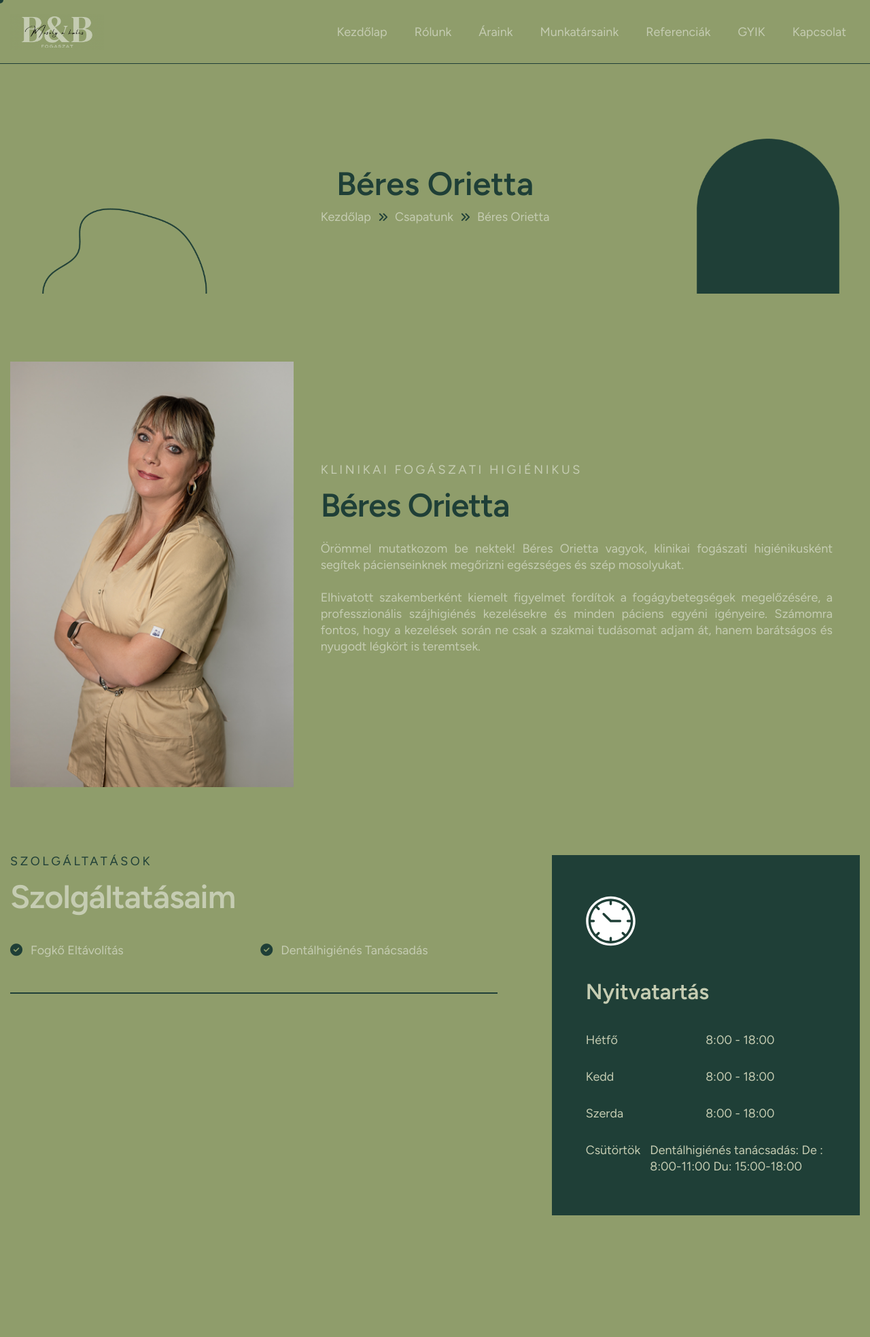
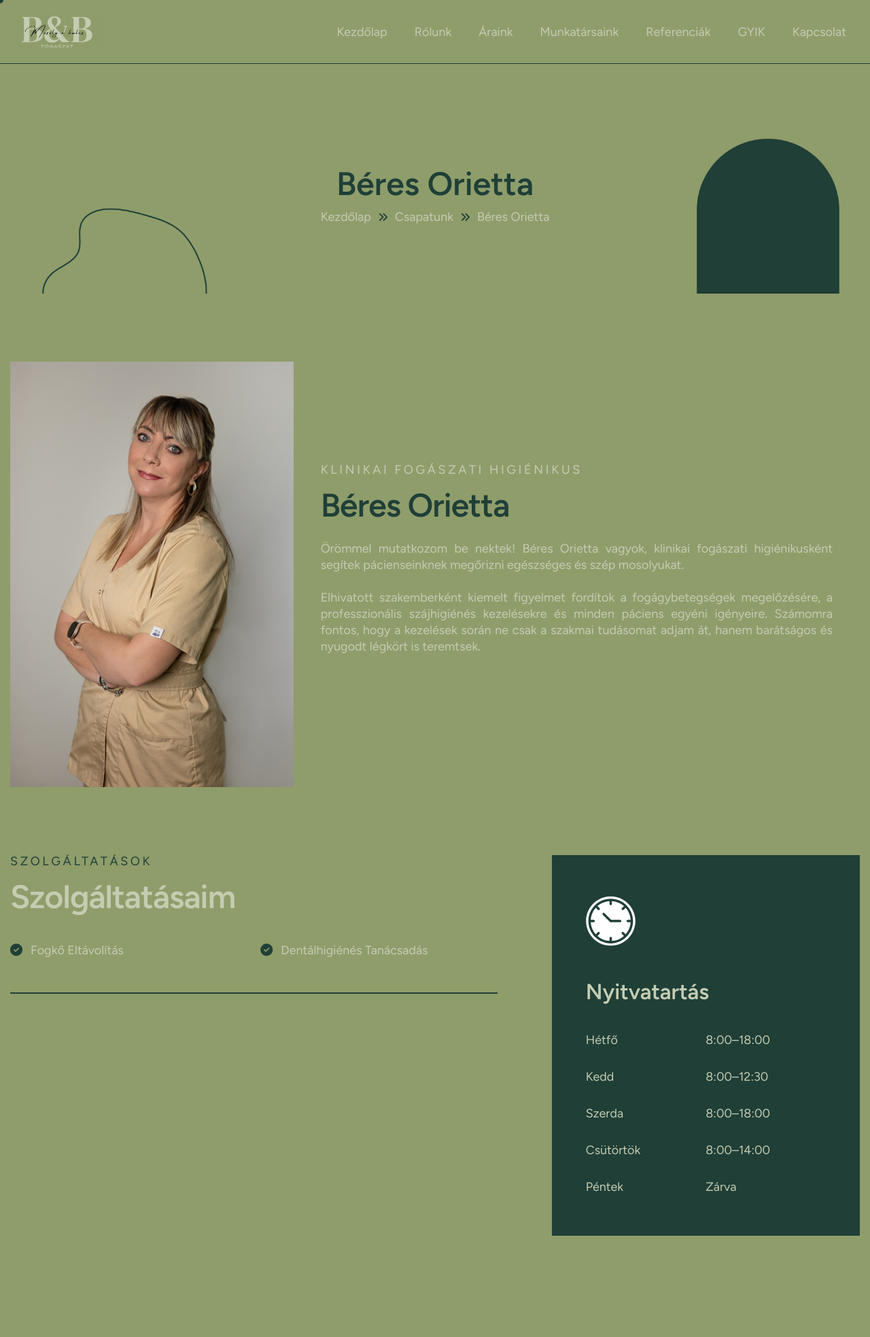
Before and after one commit to Laxx1986/bbfogaszat, a Spring Boot app: page /team_single_orietta.html in a window 1280 px wide. Shown: the top 1967 px of the page at 68% size. Run offline with Spring Boot 4, Linux system fonts and the light colour scheme.

Commit message:
Correct opening hours on team profile pages

```diff
--- a/src/main/resources/static/team_single_orietta.html
+++ b/src/main/resources/static/team_single_orietta.html
@@ -184,10 +184,11 @@
             </div>
             <div class="opening-hour-content">
               <ul>
-                <li><span>Hétfő</span> 8:00 - 18:00</li>
-                <li><span>Kedd</span>8:00 - 18:00</li>
-                <li><span>Szerda</span> 8:00 - 18:00</li>
-                <li><span>Csütörtök</span> Dentálhigiénés tanácsadás: De : 8:00-11:00 Du: 15:00-18:00</li>
+                <li><span>Hétfő</span> 8:00–18:00</li>
+                <li><span>Kedd</span> 8:00–12:30</li>
+                <li><span>Szerda</span> 8:00–18:00</li>
+                <li><span>Csütörtök</span> 8:00–14:00</li>
+                <li><span>Péntek</span> Zárva</li>
               </ul>
             </div>
           </div>
```
